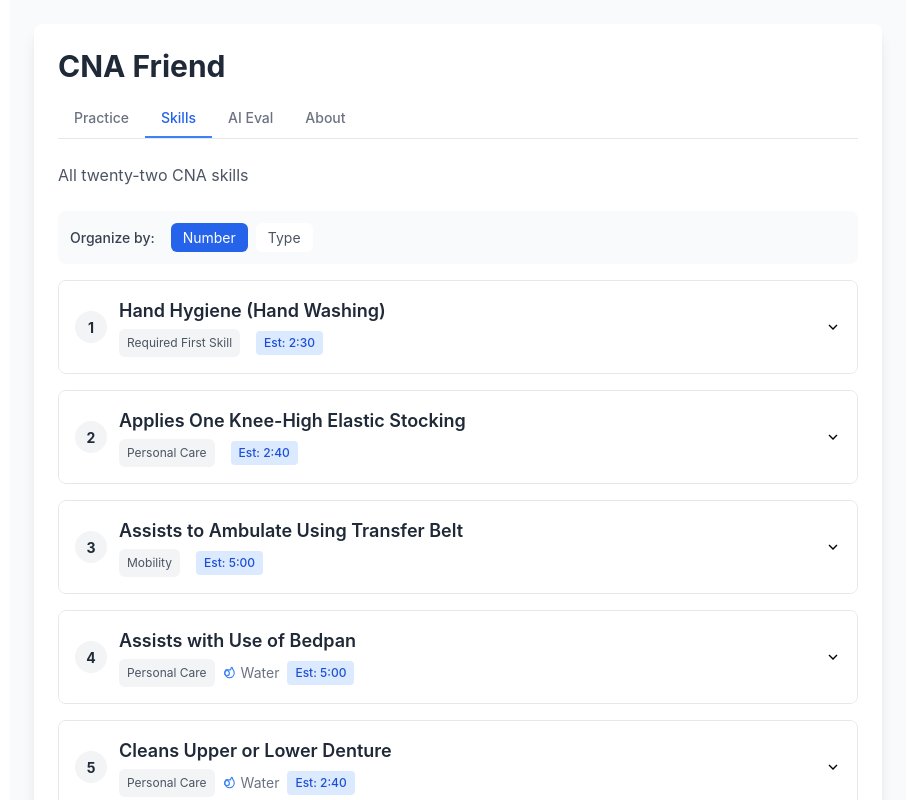
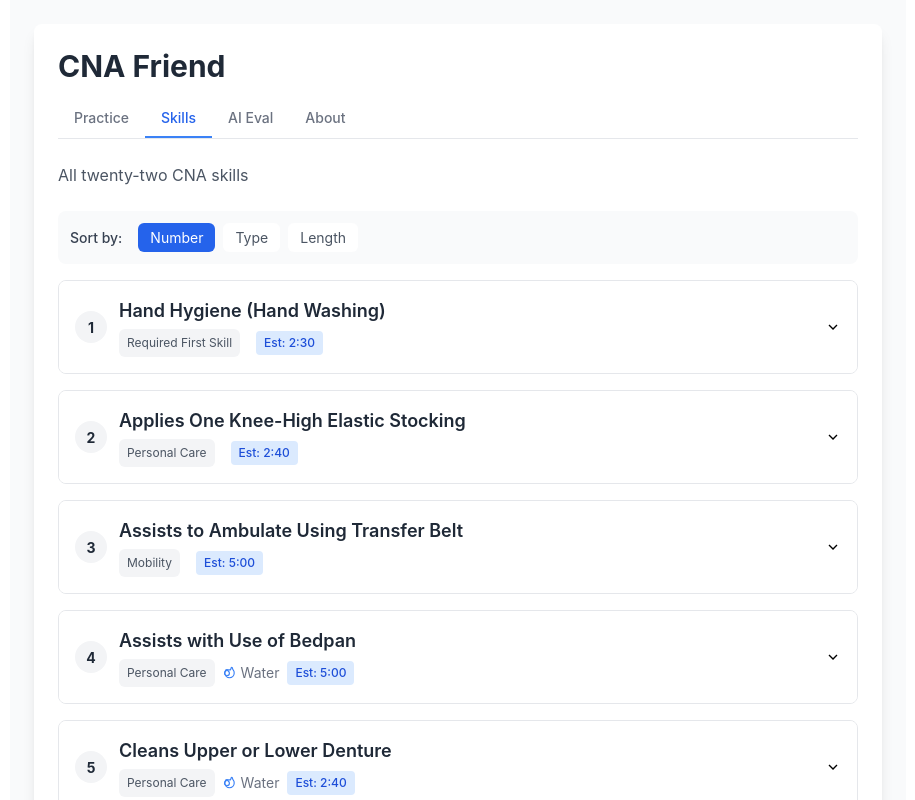
Before and after one commit to arena/cna, a React (Vite) app: page / in a window 1280 px wide. Both pictures are taken after a click on the button "Skills". Shown: the top 800 px of the page, without its empty margins (182-1097 px from the left). Built offline with nearby package versions, Linux system fonts and the light colour scheme.

Commit message:
add ascending/descending toggle for length sort with arrow icons

```diff
--- a/src/App.jsx
+++ b/src/App.jsx
@@ -26,7 +26,8 @@ import './components.css';
 // Main App Component
 const CNASkillsApp = () => {
     const [currentView, setCurrentView] = React.useState('practice'); // 'practice', 'browser', 'ai-eval', or 'about'
-    const [skillsOrganization, setSkillsOrganization] = React.useState('number'); // 'number' or 'type'
+    const [skillsOrganization, setSkillsOrganization] = React.useState('number'); // 'number', 'type', or 'length'
+    const [lengthSortAscending, setLengthSortAscending] = React.useState(true);
     const [expandedSkill, setExpandedSkill] = React.useState(null); // for skills browser view
 
     // Custom hooks for state management
@@ -293,6 +294,8 @@ const CNASkillsApp = () => {
                     <SkillsBrowserView
                         skillsOrganization={skillsOrganization}
                         setSkillsOrganization={setSkillsOrganization}
+                        lengthSortAscending={lengthSortAscending}
+                        setLengthSortAscending={setLengthSortAscending}
                         expandedSkill={expandedSkill}
                         setExpandedSkill={setExpandedSkill}
                         getSkillTypeIcon={getSkillTypeIcon}
--- a/src/components/SkillsBrowserView.jsx
+++ b/src/components/SkillsBrowserView.jsx
@@ -11,6 +11,8 @@ import MinusIcon from '../data/icons/MinusIcon.jsx';
 const SkillsBrowserView = ({
     skillsOrganization,
     setSkillsOrganization,
+    lengthSortAscending,
+    setLengthSortAscending,
     expandedSkill,
     setExpandedSkill,
     getSkillTypeIcon,
@@ -376,6 +378,23 @@ const SkillsBrowserView = ({
                     >
                         {contentData.browser.by_type}
                     </button>
+                    <button
+                        onClick={() => {
+                            if (skillsOrganization === 'length') {
+                                setLengthSortAscending(!lengthSortAscending);
+                            } else {
+                                setSkillsOrganization('length');
+                            }
+                        }}
+                        className={skillsOrganization === 'length' ? 'nav-button-active' : 'nav-button-inactive'}
+                    >
+                        {contentData.browser.by_length}
+                        {skillsOrganization === 'length' && (
+                            <span className="ml-1">
+                                {lengthSortAscending ? '↑' : '↓'}
+                            </span>
+                        )}
+                    </button>
                 </div>
             </div>
 
@@ -383,6 +402,20 @@ const SkillsBrowserView = ({
             {skillsOrganization === 'number' ? (
                 <div className="space-y-3 sm:space-y-4">
                     {skillsData.skills.map((skill, index) => renderSkillCard(skill, false, index))}
+                </div>
+            ) : skillsOrganization === 'length' ? (
+                <div className="space-y-3 sm:space-y-4">
+                    {[...skillsData.skills]
+                        .sort((a, b) => {
+                            const timeA = a.estimatedTime || 0;
+                            const timeB = b.estimatedTime || 0;
+                            return lengthSortAscending ? timeA - timeB : timeB - timeA;
+                        })
+                        .map((skill, index) => {
+                            const originalIndex = skillsData.skills.findIndex(s => s.id === skill.id);
+                            return renderSkillCard(skill, false, originalIndex);
+                        })
+                    }
                 </div>
             ) : (
                 /* Organize by Type */
--- a/src/content.yml
+++ b/src/content.yml
@@ -13,9 +13,10 @@ navigation:
   about: "About"
 
 browser:
-  organize_by: "Organize by"
+  organize_by: "Sort by"
   by_number: "Number"
   by_type: "Type"
+  by_length: "Length"
   steps_text: "steps"
   steps_heading: "Steps"
   critical_text: "Critical"
```
